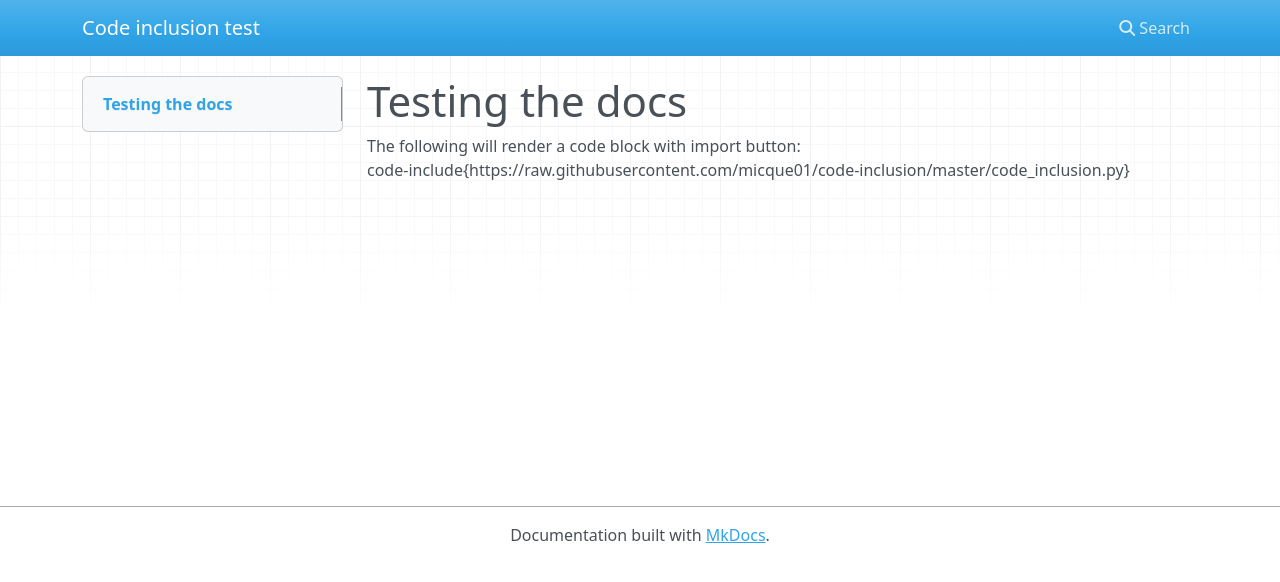
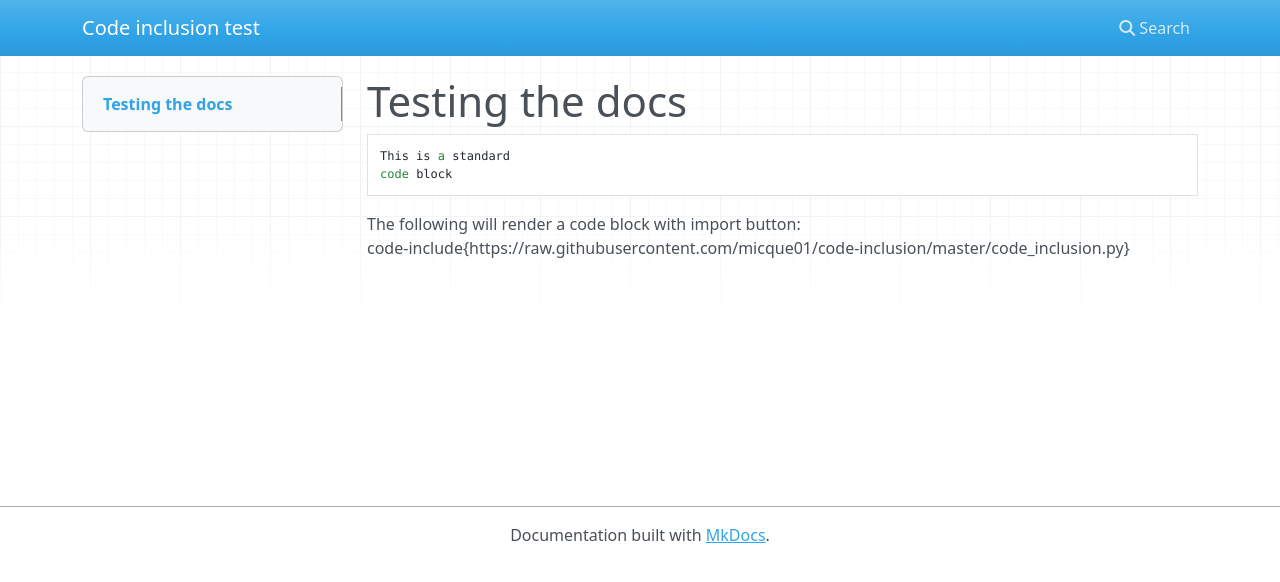
Before and after one commit to iriark01/md_test, an MkDocs documentation site: the page built from Docs/index.md, in a window 1280 px wide. Shown: the top 582 px of the page. Built offline with MkDocs 1.6.1, drawn with Linux system fonts in a browser that asks for light colours; nearby versions of some CDN libraries; old or Windows-style settings are respelled for this version of MkDocs.

Commit message:
Update index.md

````diff
--- a/Docs/index.md
+++ b/Docs/index.md
@@ -1,6 +1,10 @@
 Testing the docs
 ================
 
+```
+This is a standard
+code block
+```
 
 The following will render a code block with import button:
 code-include{https://raw.githubusercontent.com/micque01/code-inclusion/master/code_inclusion.py}
````
